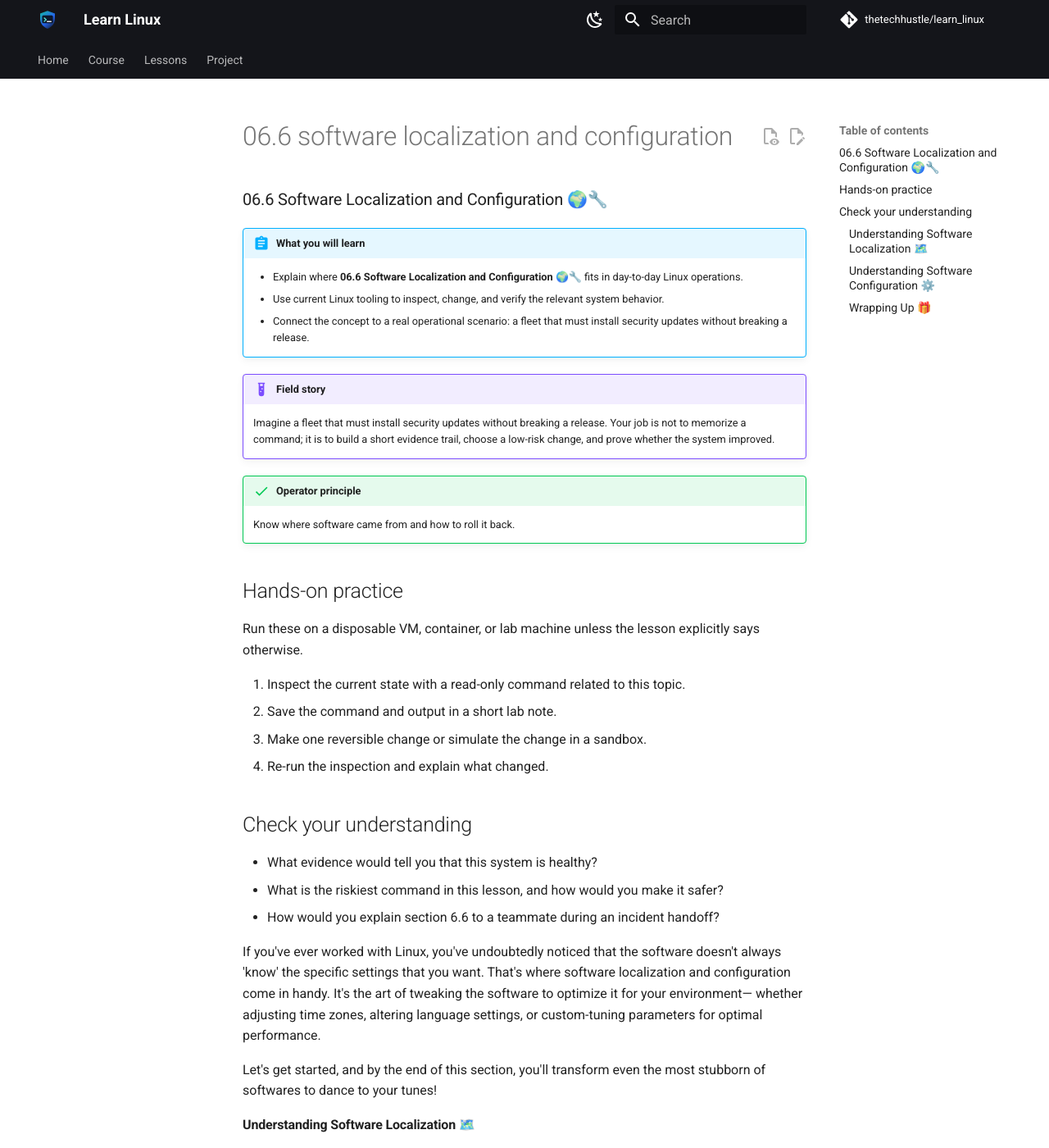
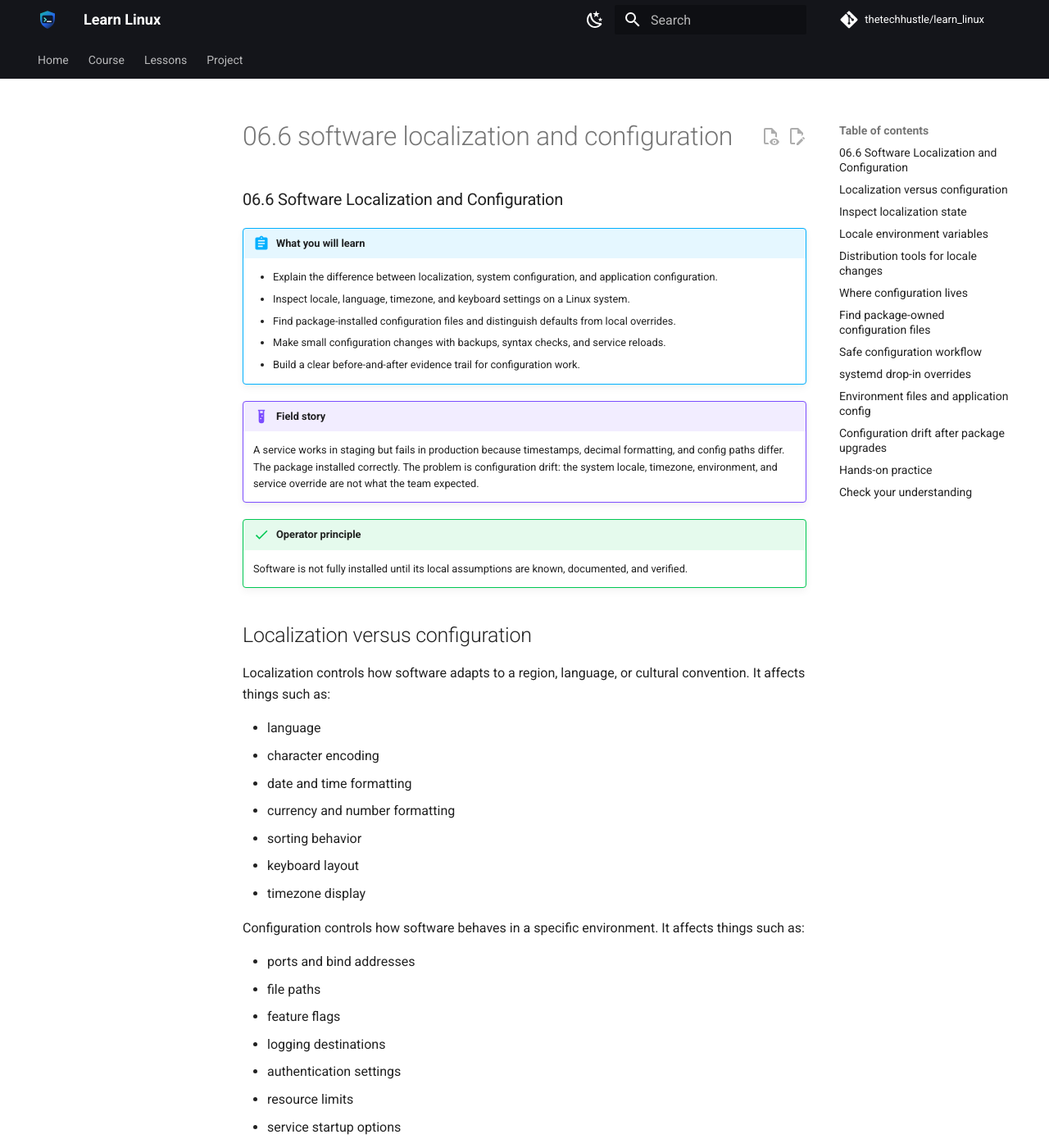
Before and after one commit to thetechhustle/learn_linux, an MkDocs documentation site: the page built from docs/lessons/06_software_installation_and_management/06.6_software_localization_and_configuration.md, in a window 1280 px wide and 1400 px high. Shown: the whole window at 82% size. Built offline with MkDocs 1.6.1 and Material for MkDocs 9.7.7, drawn with Linux system fonts in a browser that asks for light colours; comment, search, counter and statistics services are not loaded; some of the changed text lies outside the part shown.

Commit message:
Improve Chapter 06 localization and config lesson (#42)
Co-authored-by: Jules Ai <jules@Juless-Air.ts.net lan>

````diff
--- a/docs/lessons/06_software_installation_and_management/06.6_software_localization_and_configuration.md
+++ b/docs/lessons/06_software_installation_and_management/06.6_software_localization_and_configuration.md
@@ -1,77 +1,331 @@
-### 06.6 Software Localization and Configuration 🌍🔧
-
-
+### 06.6 Software Localization and Configuration
 
 !!! abstract "What you will learn"
-    - Explain where **06.6 Software Localization and Configuration 🌍🔧** fits in day-to-day Linux operations.
-    - Use current Linux tooling to inspect, change, and verify the relevant system behavior.
-    - Connect the concept to a real operational scenario: a fleet that must install security updates without breaking a release.
+    - Explain the difference between localization, system configuration, and application configuration.
+    - Inspect locale, language, timezone, and keyboard settings on a Linux system.
+    - Find package-installed configuration files and distinguish defaults from local overrides.
+    - Make small configuration changes with backups, syntax checks, and service reloads.
+    - Build a clear before-and-after evidence trail for configuration work.
 
 !!! example "Field story"
-    Imagine a fleet that must install security updates without breaking a release. Your job is not to memorize a command; it is to build a short evidence trail, choose a low-risk change, and prove whether the system improved.
+    A service works in staging but fails in production because timestamps, decimal formatting, and config paths differ. The package installed correctly. The problem is configuration drift: the system locale, timezone, environment, and service override are not what the team expected.
 
 !!! success "Operator principle"
-    Know where software came from and how to roll it back.
+    Software is not fully installed until its local assumptions are known, documented, and verified.
+
+## Localization versus configuration
+
+Localization controls how software adapts to a region, language, or cultural convention. It affects things such as:
+
+- language
+- character encoding
+- date and time formatting
+- currency and number formatting
+- sorting behavior
+- keyboard layout
+- timezone display
+
+Configuration controls how software behaves in a specific environment. It affects things such as:
+
+- ports and bind addresses
+- file paths
+- feature flags
+- logging destinations
+- authentication settings
+- resource limits
+- service startup options
+
+The two overlap. A database import might fail because of character encoding. A log parser might misread dates because of locale. A cron job might run at the wrong business hour because the timezone is different from the application team's assumption.
+
+## Inspect localization state
+
+Start with read-only commands.
+
+Show active locale variables:
+
+```shell
+locale
+```
+
+Show generated or available locales:
+
+```shell
+locale -a
+```
+
+Show timezone state on a systemd-based distribution:
+
+```shell
+timedatectl
+```
+
+Show the local timezone link directly:
+
+```shell
+ls -l /etc/localtime
+```
+
+Show keyboard and console settings on systems that provide `localectl`:
+
+```shell
+localectl status
+```
+
+!!! tip "Prefer UTF-8"
+    Modern Linux systems should normally use UTF-8 locales, such as `en_US.UTF-8`. Non-UTF-8 locales can cause subtle failures with filenames, logs, scripts, terminal output, and application data.
+
+## Locale environment variables
+
+Locale behavior is usually controlled by environment variables:
+
+| Variable | Purpose |
+| --- | --- |
+| `LANG` | Default locale when no narrower variable is set. |
+| `LC_ALL` | Overrides all other locale categories. Use carefully. |
+| `LC_CTYPE` | Character classification and encoding behavior. |
+| `LC_TIME` | Date and time formatting. |
+| `LC_COLLATE` | Sort order. |
+| `LC_NUMERIC` | Number formatting. |
+| `LC_MESSAGES` | Language for messages where supported. |
+
+Avoid setting `LC_ALL` permanently unless you have a specific reason. It overrides narrower settings and can hide the real source of behavior.
+
+For one command, set a temporary locale:
+
+```shell
+LC_ALL=C sort names.txt
+```
+
+The `C` locale is useful when you need predictable byte-oriented sorting in scripts. It is not a user-friendly interactive default.
+
+## Distribution tools for locale changes
+
+Locale-generation tools vary by distribution.
+
+On Debian and Ubuntu, common commands include:
+
+```shell
+sudo dpkg-reconfigure locales
+sudo update-locale LANG=en_US.UTF-8
+```
+
+On RHEL-family systems, use `localectl` when available:
+
+```shell
+sudo localectl set-locale LANG=en_US.UTF-8
+```
+
+Set timezone with `timedatectl`:
+
+```shell
+sudo timedatectl set-timezone America/New_York
+```
+
+Before changing a real server, confirm whether the application expects UTC. Many production fleets intentionally keep servers on UTC and handle user-facing timezones in the application layer.
+
+## Where configuration lives
+
+Linux configuration is split across several places:
+
+| Location | Typical use |
+| --- | --- |
+| `/etc` | System-wide configuration. |
+| `/etc/<app>/` | Application or daemon configuration. |
+| `/etc/default/` | Debian-style service defaults and environment. |
+| `/etc/sysconfig/` | RHEL-style service defaults and environment. |
+| `/etc/systemd/system/` | Local systemd unit files and overrides. |
+| `/usr/lib/systemd/system/` or `/lib/systemd/system/` | Package-provided systemd units. |
+| `/usr/share/doc/` | Package documentation and examples. |
+| `~/.config/` | User-specific application configuration. |
+| dotfiles such as `~/.bashrc` | User shell and tool configuration. |
+
+The operational rule is simple: package-owned defaults are not the same as local policy. Do not edit package-managed files casually when the software supports an override directory or local config file.
+
+## Find package-owned configuration files
+
+Use your package manager to learn where files came from.
+
+On Debian and Ubuntu:
+
+```shell
+dpkg -L nginx
+dpkg -S /etc/nginx/nginx.conf
+```
+
+On RHEL-family systems:
+
+```shell
+rpm -ql nginx
+rpm -qf /etc/nginx/nginx.conf
+```
+
+On Arch:
+
+```shell
+pacman -Ql nginx
+pacman -Qo /etc/nginx/nginx.conf
+```
+
+This matters during upgrades. If a file is package-managed and locally modified, the package manager may prompt about replacement, create `.rpmsave` or `.rpmnew` files, or leave local changes in place. The exact behavior depends on the distribution and package format.
+
+## Safe configuration workflow
+
+Use a repeatable workflow for config changes:
+
+1. Capture the current state:
+
+    ```shell
+    systemctl status nginx --no-pager
+    nginx -t
+    ```
+
+2. Back up the file:
+
+    ```shell
+    sudo cp -a /etc/nginx/nginx.conf /etc/nginx/nginx.conf.$(date +%Y%m%d%H%M%S).bak
+    ```
+
+3. Edit the smallest necessary setting:
+
+    ```shell
+    sudoedit /etc/nginx/nginx.conf
+    ```
+
+4. Run the application's syntax check:
+
+    ```shell
+    sudo nginx -t
+    ```
+
+5. Reload instead of restarting when reload is supported:
+
+    ```shell
+    sudo systemctl reload nginx
+    ```
+
+6. Verify service and logs:
+
+    ```shell
+    systemctl status nginx --no-pager
+    journalctl -u nginx -n 50 --no-pager
+    ```
+
+!!! warning "Reload is not magic"
+    Some applications support graceful reloads. Others require a restart. Some accept the reload command but do not apply every setting until restart. Check the application's documentation and verify the behavior.
+
+## systemd drop-in overrides
+
+For systemd-managed services, prefer drop-in overrides over editing package-provided unit files.
+
+Create or edit an override:
+
+```shell
+sudo systemctl edit nginx
+```
+
+Example override:
+
+```ini
+[Service]
+Environment="LANG=en_US.UTF-8"
+```
+
+Then reload systemd metadata and restart or reload the service as appropriate:
+
+```shell
+sudo systemctl daemon-reload
+sudo systemctl restart nginx
+```
+
+Inspect the final merged unit:
+
+```shell
+systemctl cat nginx
+systemctl show nginx --property=Environment
+```
+
+`systemctl cat` is one of the best tools for proving which unit file and overrides are active.
+
+## Environment files and application config
+
+Many services read environment files. Debian-style packages may use `/etc/default/<service>`. RHEL-style packages may use `/etc/sysconfig/<service>`.
+
+Inspect the unit to confirm:
+
+```shell
+systemctl cat <service>
+```
+
+Look for lines such as:
+
+```ini
+EnvironmentFile=-/etc/default/example
+```
+
+The leading `-` means systemd will not fail if the file is missing.
+
+When troubleshooting, identify every layer:
+
+- package default config
+- local config file
+- environment file
+- systemd drop-in
+- command-line arguments in the unit
+- application runtime state
+
+## Configuration drift after package upgrades
+
+Package upgrades can introduce new defaults while preserving local files. That is usually correct, but it can hide drift.
+
+Look for distribution-specific conflict files:
+
+```shell
+sudo find /etc -name "*.rpmnew" -o -name "*.rpmsave" -o -name "*.dpkg-dist" -o -name "*.dpkg-old"
+```
+
+Review these files deliberately. They often contain new upstream defaults or old local versions that need reconciliation.
 
 ## Hands-on practice
 
-Run these on a disposable VM, container, or lab machine unless the lesson explicitly says otherwise.
+Use a disposable VM, container, or lab machine.
 
-1. Inspect the current state with a read-only command related to this topic.
-2. Save the command and output in a short lab note.
-3. Make one reversible change or simulate the change in a sandbox.
-4. Re-run the inspection and explain what changed.
+1. Capture localization state:
+
+    ```shell
+    locale
+    locale -a | head
+    timedatectl
+    ```
+
+2. Run a command with a temporary locale:
+
+    ```shell
+    printf "z\na\nä\n" | LC_ALL=C sort
+    printf "z\na\nä\n" | LC_ALL=en_US.UTF-8 sort
+    ```
+
+3. Pick a harmless service or package and identify its config files:
+
+    ```shell
+    systemctl cat <service>
+    ```
+
+4. If the application has a syntax-check command, run it before changing anything.
+
+5. Make one reversible lab-only config change, validate it, reload or restart the service, then restore the original value.
+
+6. Write a note with:
+
+    - the original setting
+    - the changed setting
+    - validation command
+    - reload or restart command
+    - rollback command
 
 ## Check your understanding
 
-- What evidence would tell you that this system is healthy?
-- What is the riskiest command in this lesson, and how would you make it safer?
-- How would you explain section 6.6 to a teammate during an incident handoff?
-
-
-If you've ever worked with Linux, you've undoubtedly noticed that the software doesn't always 'know' the specific settings that you want. That's where software localization and configuration come in handy. It's the art of tweaking the software to optimize it for your environment— whether adjusting time zones, altering language settings, or custom-tuning parameters for optimal performance.
-
-Let's get started, and by the end of this section, you'll transform even the most stubborn of softwares to dance to your tunes!
-
-#### Understanding Software Localization 🗺️
-
-Software Localization is like a language translator—it allows a software package to be understood and used in various regions, languages, and cultures. For instance, if you were developing a website that users in multiple countries could access, you'd want it localized to their native language and cultural nuances.
-
-In Linux, the `locale` command is your primary tool here:
-
-```
-$ locale
-```
-This command outputs the current locale settings. To set a locale, we use the `LC_ALL` environment variable, part of a group of variables used by `glibc` for locale settings. Say we want French for Canada, we set:
-
-```
-$ export LC_ALL="fr_CA.UTF-8"
-```
-Once set, your system would start behaving a bit more 'French,' including error messages and date formats.
-
-#### Understanding Software Configuration ⚙️
-
-In essence, software configuration is about telling a program how to behave. It could be as simple as specifying a port number for a web server or as complex as fine-tuning compiler option for source code.
-
-Linux saves most configuration settings in files— making it easy to manage, review, and understand the system's settings. Many programs use the `/etc` directory to store configuration files and often adopt a convention of `.conf` or `.cfg` extension.
-
-Another common tool is the 'dotfiles' in your home directory. These are hidden files (prefix with a `.`) that store user-specific configuration.
-
-Take a look at your terminal's configuration with:
-
-```
-$ cat ~/.bashrc
-```
-In this file, you might set up your command-line prompt, establish color definitions, or set aliases for commonly used commands.
-
-Configuration is integral to mastering Linux, and will be something you'll become intimately familiar with as you navigate your system.
-
-#### Wrapping Up 🎁
-
-Localization and Configuration are two essential ingredients in personalized Linux management. Through these, you give your software a user-friendly façade and behind-the-scenes gears that fit your specific needs.
-
-Installing and managing software isn't simply about getting it to work—it's about understanding how it meshes with the rest of the system and your unique requirements.
-
-Congratulations! You've taken yet another step towards becoming a Linux maestro. Next, we’ll dive into further resources that will elevate your journey in mastering Linux in `06.7 Recommended Reading`.
-
-Remember, it's all about tuning the software to your rhythm, making it a seamless extension of your workspace. Keep exploring, keep tweaking, and make Linux your own. 🪄🐧💪
+- What is the difference between `LANG` and `LC_ALL`?
+- Why do many production systems prefer UTC at the OS layer?
+- Why should you prefer systemd drop-ins over editing package-provided unit files?
+- How can you prove which package owns a configuration file?
+- What files might indicate a package upgrade left a config merge for later review?
````
